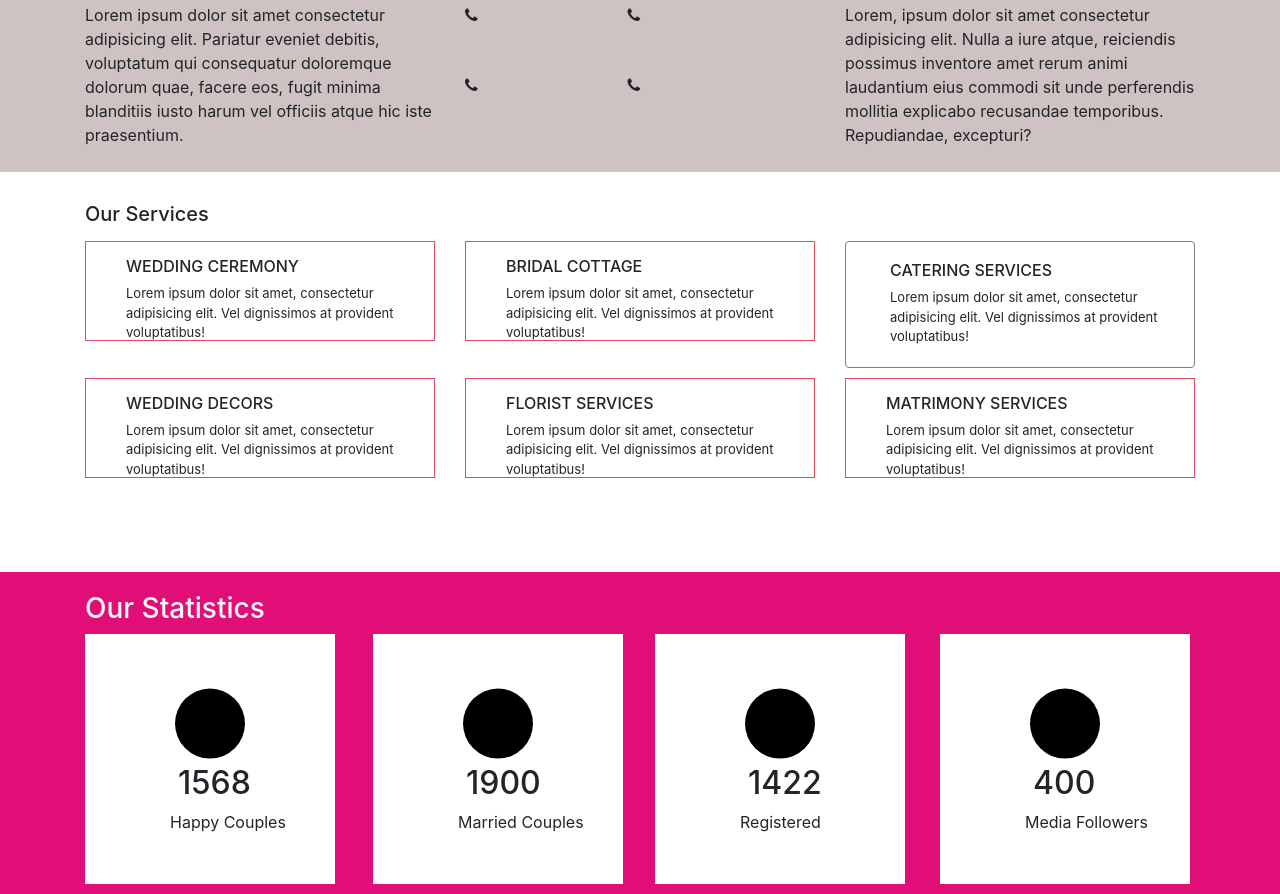
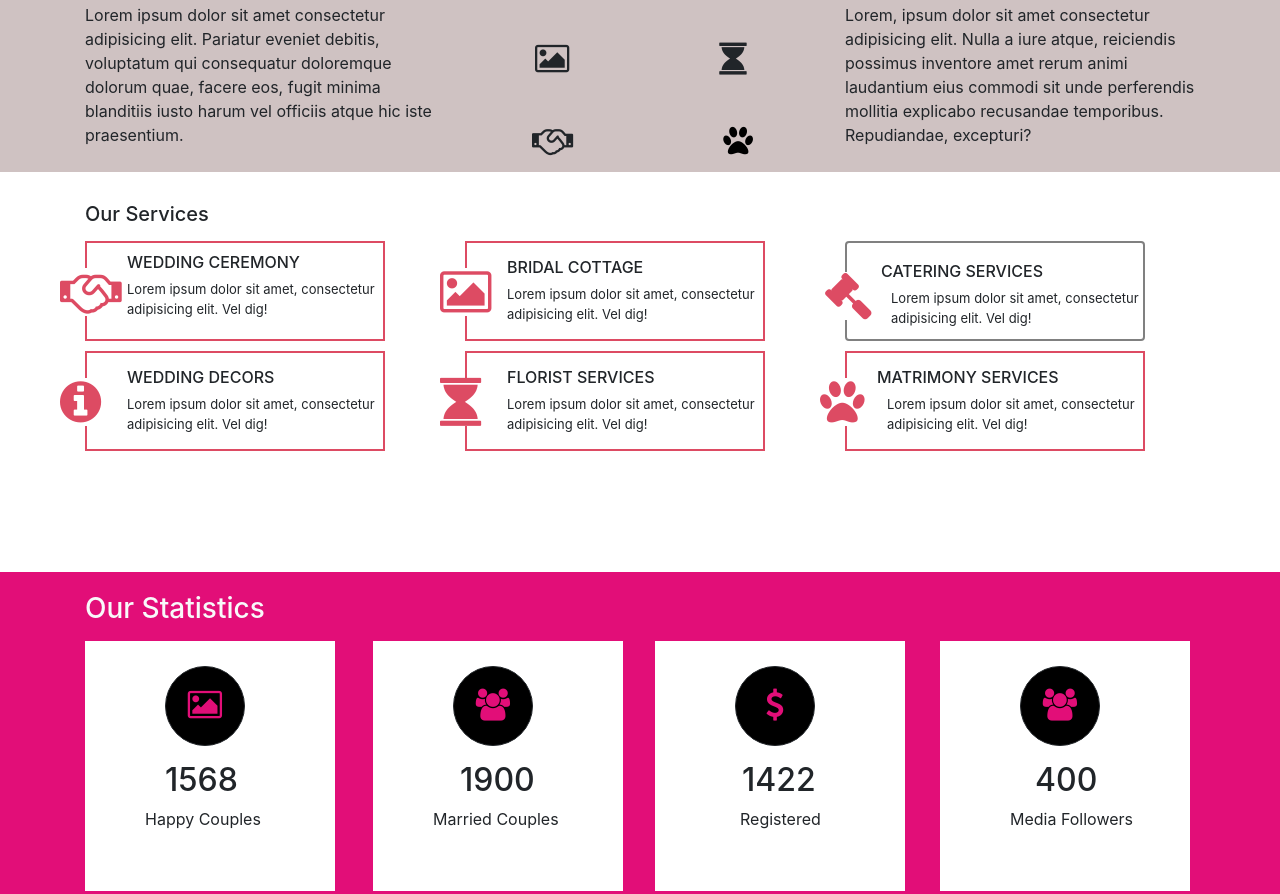
Before and after one commit to Darexolu/matchfix-dare, a plain HTML site: page index.html in a window 1280 px wide. Shown: the part 878-1772 px from the top of the page. Drawn offline with Linux system fonts and the light colour scheme; a web font is replaced by a local one.

Commit message:
second commit

```diff
--- a/css/styles.css
+++ b/css/styles.css
@@ -2,6 +2,7 @@ body{
     box-sizing: border-box;
     margin: 0;
     overflow-x: hidden;
+    position: relative;
 }
 .navbar-nav{
     margin-right: 15px;
@@ -176,28 +177,94 @@ margin-right: -5px;
 margin-top: 70px;
 margin-bottom: -800px;
    }
-   .fa-phone{
-    margin-right: 150px;
+
+   .fa-gift2{
+    color: black;
+    margin-left: 150px;
+   }
+   .faglass{
+    margin-top: 70px;
+    margin-left: 150px;
+    margin-top: 40px;
     margin-bottom: 50px;
    }
+   .fashake{
+    margin-left: 67px;
+   }
+   .fapicture{
+    padding-top: -90px;
+    margin-left: 70px;
+   }
 
-   fieldset{
-    border: 1px solid rgb(221, 75, 99);
+
+
+.field{
+    width: 300px;
     height: 100px;
-margin-bottom: 10px;}
+    border: 2px solid rgb(221, 75, 99);
+    position: relative;
+}
+.field2{
+    width: 300px;
+    height: 100px;
+    border: 2px solid rgb(221, 75, 99);
+    margin-top: 10px;
+    position: relative;
+
+}
+
+.fa-legend{position: absolute;
+    margin-bottom: 30px;
+    margin-right: 100px;
+    margin-left: -27px;
+    margin-top: 25px;
+    color: rgb(221, 75, 99);
+    z-index: 2;
+    background-color: white;
+
+}
+
+
+
+legend.fa-phone{
+    padding-top: -90px;
+}
 .catering{
+    margin-top: 15px;
+    margin-left: 30px;
+
+}
+.cater{
     border-color: grey;
 }
 .stats{
     margin-top: 20px;
+    margin-bottom: 15px;
+}
+.matser{
+    margin-top: 15px;
+    margin-left: 30px;
 }
    .pbox{
     margin-left: 40px;
     font-size: small;
    }
    .wedding{
+    margin-top: 10px;
+    margin-left: 40px;
+   }
+   .decors{
     margin-top: 15px;
     margin-left: 40px;
+
+   }
+   .florist{
+    margin-left: 40px;
+    margin-top: 15px;
+   }
+   .bridal{
+    margin-left: 40px;
+    margin-top: 15px;
    }
    .services{
     margin-top: 30px;
@@ -216,6 +283,7 @@ margin-bottom: 10px;}
     height: 250px;
     background-color: white;
     margin-right: 3px;
+    position: relative;
 
    }
    .container3 .box2{
@@ -237,49 +305,126 @@ margin-bottom: 10px;}
     height: 250px;
     background-color: white;
    }
-   .round1{padding-top: 180px;
-    margin-left: 90px;
-    width: 70px;
-    height: 70px;
+
+
+   .round1{
+    height: 80px;
+    width: 80px;
+   border: 1px solid;
+   border-radius: 50%;
    background-color: black;
-    clip-path: circle();
+   margin-top: 25px;
+   margin-left: 80px;
+   position: absolute;
+   display: flex;
+   justify-content: center;
+   align-items: center;
    }
-   .round2{
-    padding-top: 180px;
-    margin-left: 90px;
-    width: 70px;
-    height: 70px;
+   .fapics{
+       color: rgb(226, 14, 120);
+   }
+  .boxno1{
+    padding-top: 120px;
+    margin-left: 80px;
+}
+    .boxpp1{
+        margin-left: 60px;
+
+    }
+    .round2{height: 80px;
+    width: 80px;
+   border: 1px solid;
+   border-radius: 50%;
    background-color: black;
-    clip-path: circle();
+   margin-top: 25px;
+   margin-left: 80px;
+   position: absolute;
+   display: flex;
+   justify-content: center;
+   align-items: center;}
+
+   .boxno2{padding-top: 120px;
+    margin-left: 87px;}
+    .boxpp2{
+        margin-left: 60px;
+    }
+    .fa-users{
+        color: rgb(226, 14, 120);
     }
     .round3{
-    padding-top: 180px;
-    margin-left: 90px;
-    width: 70px;
-    height: 70px;
+        height: 80px;
+    width: 80px;
+   border: 1px solid;
+   border-radius: 50%;
    background-color: black;
-    clip-path: circle();
+   margin-top: 25px;
+   margin-left: 80px;
+   position: absolute;
+   display: flex;
+   justify-content: center;
+   align-items: center;
+    }
+    .boxno3{
+        padding-top: 120px;
+        margin-left: 87px;
+    }
+    .boxpp3{
+        margin-left: 85px;
+    }
+    .fa-usd{
+        color: rgb(226, 14, 120);
     }
    .round4{
-    padding-top: 180px;
-    margin-left: 90px;
-    width: 70px;
-    height: 70px;
+    height: 80px;
+    width: 80px;
+   border: 1px solid;
+   border-radius: 50%;
    background-color: black;
-    clip-path: circle();
+   margin-top: 25px;
+   margin-left: 80px;
+   position: absolute;
+   display: flex;
+   justify-content: center;
+   align-items: center;
    }
-   .boxno{
-    margin-left: 93px;
-    margin-top: -50px;
+   .boxno4{
+    padding-top: 120px;
+        margin-left: 95px;
    }
-   .boxpp{
-    margin-left: 85px;
+   .boxpp4{
+    margin-left: 70px;
 
    }
+
+
+/* work in progress */
+
    .container4{
     width: 100%;
-    height: 550px;
+    height: 630px;
    }
+  #display{
+    display: none;
+    margin-left: 350px;
+    margin-top: 20px;
+    position: absolute;
+
+
+  }
+  #display input{
+    width: 350px;
+    outline: none;
+  }
+  #display button{
+    margin-top: 5px;
+     border: 0;
+  }
+
+
+/* work in progress */
+
+
+
    .choose1{
     width: 300px;
     height: 300px;
@@ -311,8 +456,9 @@ margin-top: 20px;
 margin-bottom: 10px;
 }
 .choosep{
-margin-left: 10px;}
-.container5{
+margin-left: 10px;
+}
+.container5{position: relative;
     width: 100%;
     height: 450px;
 background-image: url(../images/b4.jpg);
@@ -321,6 +467,18 @@ background-size: cover;
 background-repeat: no-repeat;
 background-color: rgba(0,0,0,90);
 }
+.overlay{position: absolute;
+    width: 100%;
+    height: 440px;
+background-color: rgba(0, 0, 0, 9.9);
+margin-top: -368px;
+margin-left: 0px;
+margin-right: 1000px;
+margin-bottom: 10px;
+padding-top: 0px;
+z-index: -1;
+}
+
 .customersay{
 margin-top: 100px;
 margin-bottom: 40px;
@@ -440,16 +598,25 @@ background-color: rgb(245, 237, 240);
 }
 
 .footeremail{
-    width: 380px;
+    position: relative;
+    width: 400px;
     height: 40px;
     margin-left: 100px;
     margin-top: 35px;
     outline: none;
     border: none;
 }
+.fasubemail{padding: 12px 0px 12px 8px;
+    position: absolute;
+    background-color: black;
+    color: white;
+    margin-left: -40px;
+    margin-top: 34px;
+    width: 40px;
+}
  .sharemail{
     margin-top: 3px;
-    margin-left: 70px;
+    margin-left: 110px;
  }
  .container8{
     width: 100%;
--- a/index.html
+++ b/index.html
@@ -121,10 +121,10 @@
 		</div>
 		<div class="col-md-4 col-sm-4 col-12">
 			<div class="row">
-				<div class="col-12"><span><i class="fa fa-phone" aria-hidden="true"></i></span><span><i class="fa fa-phone" aria-hidden="true"></i></span></div>
+				<div class="col-12"><i class="fa fa-picture-o fa-2x fapicture" aria-hidden="true"></i></span><span><i class="fa fa-hourglass fa-2x faglass" aria-hidden="true"></i></span></div>
 			</div>
 			<div class="row">
-				<div class="col-12"><span><i class="fa fa-phone" aria-hidden="true"></i></span><span><i class="fa fa-phone" aria-hidden="true"></i></span></div>
+				<div class="col-12"><span> <i class="fa fa-handshake-o fa-2x fashake" aria-hidden="true"></i></span><span><i class="fa fa-paw fa-2x fa-gift2" aria-hidden="true"></i></span></div>
 			</div>
 		</div>
 		<div class="col-md-4 col-sm-4 col-12">
@@ -144,43 +144,49 @@
 		</div>
 		<div class="row">
 			<div class="col-md-4 col-sm-4 col-12">
-				<fieldset>
+				<div class="field">
+					<legend><span><i class="fa fa-handshake-o fa-2x fa-legend" aria-hidden="true"></i></span></legend>
                   <h6 class="wedding">WEDDING CEREMONY</h6>
-				  <p class="pbox">Lorem ipsum dolor sit amet, consectetur adipisicing elit. Vel dignissimos at provident voluptatibus!</p>
-				</fieldset>
+				  <p class="pbox">Lorem ipsum dolor sit amet, consectetur adipisicing elit. Vel dig!</p>
+				</div>
 
 			</div>
 			<div class="col-md-4 col-sm-4 col-12">
-				<fieldset>
-					<h6  class="wedding">BRIDAL COTTAGE</h6>
-				  <p class="pbox">Lorem ipsum dolor sit amet, consectetur adipisicing elit. Vel dignissimos at provident voluptatibus!</p>
-				</fieldset>
+				<div class="field">
+					<legend><span><i class="fa fa-picture-o fa-2x fa-legend" aria-hidden="true"></i></span></legend>
+					<h6  class="bridal">BRIDAL COTTAGE</h6>
+				  <p class="pbox">Lorem ipsum dolor sit amet, consectetur adipisicing elit. Vel dig!</p>
+				</div>
 			</div>
 			<div class="col-md-4 col-sm-4 col-12">
-				<fieldset class="catering img-thumbnail">
-					<h6  class="wedding">CATERING SERVICES</h6>
-				  <p class="pbox">Lorem ipsum dolor sit amet, consectetur adipisicing elit. Vel dignissimos at provident voluptatibus!</p>
-				</fieldset>
+				<div class="cater img-thumbnail field">
+					<legend><i class="fa fa-gavel fa-2x fa-legend" aria-hidden="true"></i></legend>
+					<h6  class="catering">CATERING SERVICES</h6>
+				  <p class="pbox">Lorem ipsum dolor sit amet, consectetur adipisicing elit. Vel dig!</p>
+				</div>
 			</div>
 		</div>
 		<div class="row">
 			<div class="col-md-4 col-sm-4 col-12">
-				<fieldset>
-					<h6 class="wedding">WEDDING DECORS</h6>
-					<p class="pbox">Lorem ipsum dolor sit amet, consectetur adipisicing elit. Vel dignissimos at provident voluptatibus!</p>
-				  </fieldset>
+				<div class="field2">
+					<legend><span><i class="fa fa-info-circle fa-2x fa-legend" aria-hidden="true"></i></span></legend>
+					<h6 class="decors">WEDDING DECORS</h6>
+					<p class="pbox">Lorem ipsum dolor sit amet, consectetur adipisicing elit. Vel dig!</p>
+				</div>
 			</div>
 			<div class="col-md-4 col-sm-4 col-12">
-				<fieldset>
-					<h6 class="wedding">FLORIST SERVICES</h6>
-					<p class="pbox">Lorem ipsum dolor sit amet, consectetur adipisicing elit. Vel dignissimos at provident voluptatibus!</p>
-				  </fieldset>
+				<div class="field2">
+					<legend></span><i class="fa fa-hourglass fa-2x fa-legend" aria-hidden="true"></i></span></legend>
+					<h6 class="florist">FLORIST SERVICES</h6>
+					<p class="pbox">Lorem ipsum dolor sit amet, consectetur adipisicing elit. Vel dig!</p>
+			</div>
 			</div>
 			<div class="col-md-4 col-sm-4 col-12">
-				<fieldset>
-					<h6 class="wedding">MATRIMONY SERVICES</h6>
-					<p class="pbox">Lorem ipsum dolor sit amet, consectetur adipisicing elit. Vel dignissimos at provident voluptatibus!</p>
-				  </fieldset>
+				<div class="field2">
+					<legend><span><i class="fa fa-paw fa-2x fa-legend" aria-hidden="true"></i></span></legend>
+					<h6 class="matser">MATRIMONY SERVICES</h6>
+					<p class="pbox">Lorem ipsum dolor sit amet, consectetur adipisicing elit. Vel dig!</p>
+				</div>
 			</div>
 		</div>
 	</div>
@@ -195,41 +201,43 @@
 	</div>
 	<div class="row">
 		<div class="col-md-3 col-sm-6 col-12">
-			<div class="box1">
-				<div class="round1">
-					<i class="fa fa-credit-card-alt" aria-hidden="true"></i></div>
-				<h2 class="boxno">1568</h2>
-				<p class="boxpp">Happy Couples</p>
+			<div  class="box1">
+				<div class="round1"><span><i class="fa fa-picture-o fa-2x fapics" aria-hidden="true"></i></span>
+				</div>
+				<h2 class="boxno1">1568</h2>
+				<p class="boxpp1">Happy Couples</p>
 			</div>
 		</div>
 		<div class="col-md-3 col-sm-6 col-12">
 			<div class="box2">
-				<div class="round2"></div>
-				<h2 class="boxno">1900</h2>
-				<p class="boxpp">Married Couples</p>
+				<div class="round2"><span><i class="fa fa-users fa-2x" aria-hidden="true"></i></span></div>
+				<h2 class="boxno2">1900</h2>
+				<p class="boxpp2">Married Couples</p>
 			</div>
 		</div>
 		<div class="col-md-3 col-sm-6 col-12">
 			<div class="box3">
-				<div class="round3"></div>
-				<h2 class="boxno">1422</h2>
-				<p class="boxpp">Registered</p>
+				<div class="round3"><span><i class="fa fa-usd fa-2x" aria-hidden="true"></i></span></div>
+				<h2 class="boxno3">1422</h2>
+				<p class="boxpp3">Registered</p>
 			</div>
 		</div>
 		<div class="col-md-3 col-sm-6 col-12">
 			<div class="box4">
-				<div class="round4"></div>
-				<h2 class="boxno">400</h2>
-				<p class="boxpp">Media Followers</p>
+				<div class="round4"><span><i class="fa fa-users fa-2x" aria-hidden="true"></i></span></div>
+				<h2 class="boxno4">400</h2>
+				<p class="boxpp4">Media Followers</p>
 			</div>
 		</div>
 
 	</div>
 </div>
+
 </div>
 <!-- container4 -->
 	<div class="container4">
 <div class="container">
+
 	<div class="row">
      <div class="col-12">
      <h3 class="choose">Why Choose Us</h3>
@@ -267,7 +275,19 @@
 	</div>
 
 </div>
+
+ <!-- work in progress -->
+<div class="popup" id="display">
+	<h3>Would you like to subscribe with us?</h3>
+	<form action="">
+	<input type="email" id="email" placeholder="Please enter your email"><br>
+	<button type="submit">Submit</button>
+</form>
+</div>
 	</div>
+	 <!-- work in progress -->
+
+
 <!-- container5 -->
 <div class="container5">
 	<div class="row">
@@ -286,6 +306,7 @@
    </div>
 
 	</div>
+	<div class="overlay"></div>
 </div>
 <!-- container6 -->
 <div class="container6">
@@ -330,6 +351,7 @@
 		</div>
 		<div class="col-md-8 col-sm-8 col-12 footer2">
 			<input type="email" class="footeremail" placeholder="Enter your email here">
+			<i class="fa fa-paper-plane-o fa-1x fasubemail" aria-hidden="true"></i>
 			<p class="sharemail">We never share your email with someone else</p>
 		</div>
 	</div>
@@ -376,5 +398,18 @@
 			</div>
 
 </div>
+
+
+
+
+<script>
+
+ displayDiv = document.getElementById("display");
+ displayDiv.addEventListener("scroll", displayFunction);
+ function displayFunction(){
+ displayDiv.style.display = "block";}
+
+ setTimeout(displayFunction, "9000");
+	</script>
 </body>
 </html>
```
Lines whose indentation alone changed are shown as unchanged.
